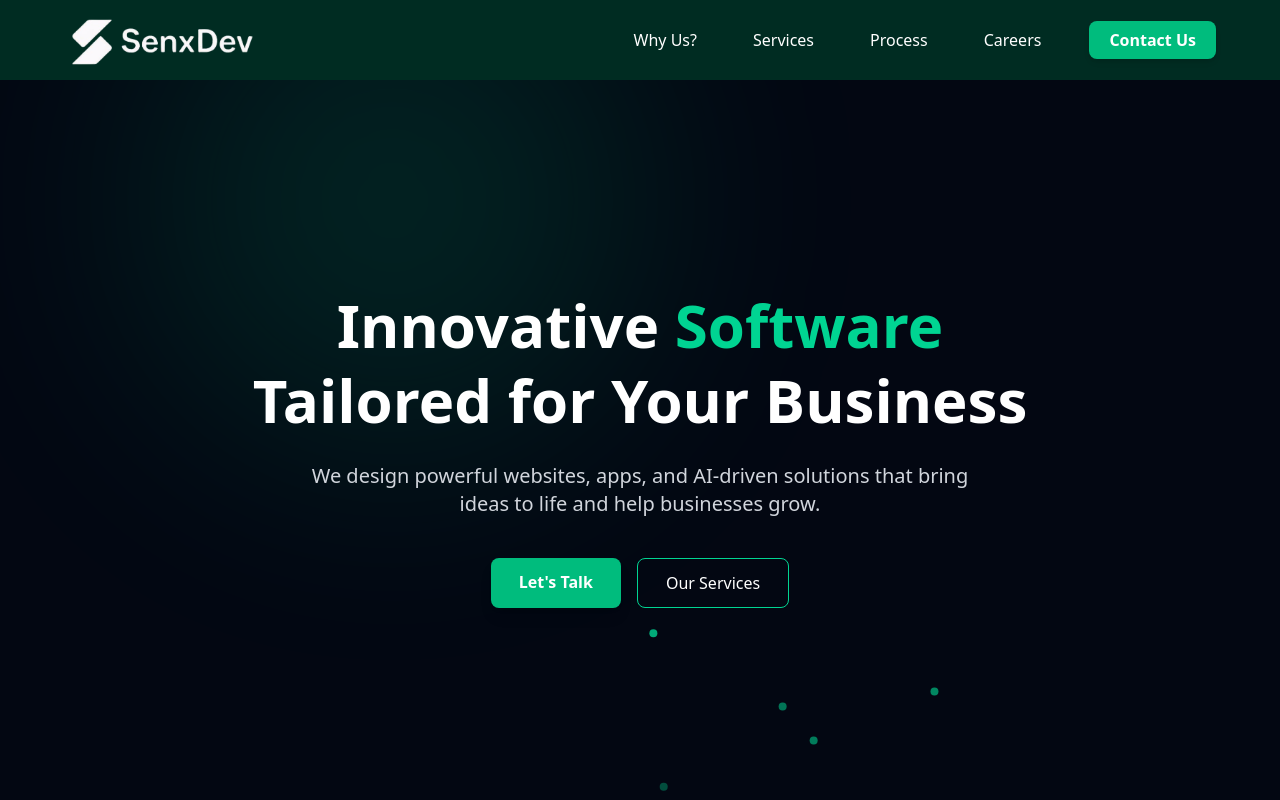
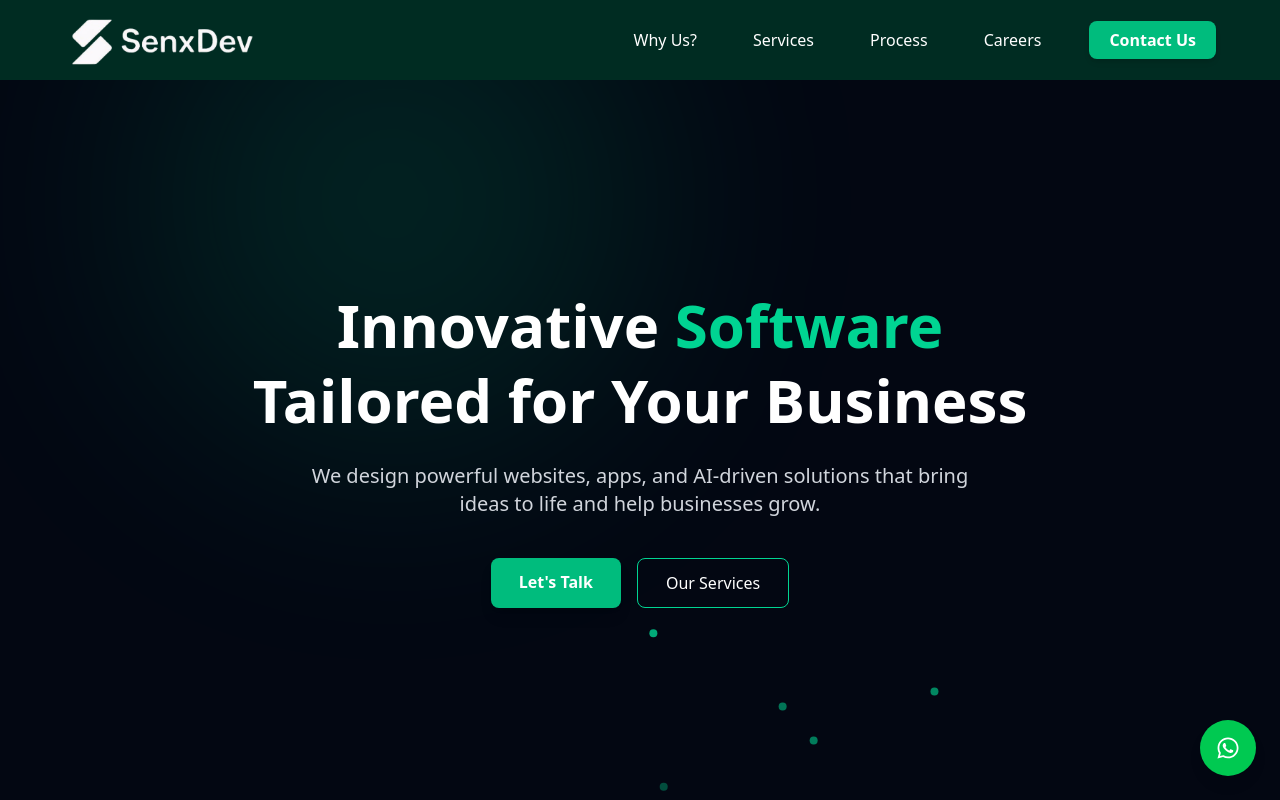
Before and after one commit to SSSARROW/wb, a React (Vite) app: page / in a window 1280 px wide. Shown: the top 800 px of the page. Built offline with nearby package versions, Linux system fonts and the light colour scheme.

Commit message:
whatsapp

```diff
--- a/src/App.jsx
+++ b/src/App.jsx
@@ -1,6 +1,6 @@
 import React, { useState } from "react"
 import { BrowserRouter, Routes, Route } from "react-router-dom"
-import Navbar from "./components/Navbar"  // Add this import
+import Navbar from "./components/Navbar"
 import Hero from "./components/Hero"
 import About from "./components/About"
 import Services from "./components/Services"
@@ -11,6 +11,7 @@ import Process from "./components/Process"
 import Careers from "./components/Careers"
 import JobDetail from "./pages/careers/[job]"
 import ApplyForm from "./pages/careers/ApplyForm"
+import FloatingWhatsApp from "./components/FloatingWhatsApp"
 
 const App = () => {
   const [showCareers, setShowCareers] = useState(false)
@@ -80,6 +81,8 @@ const App = () => {
           </>
         } />
       </Routes>
+      {/* Add the floating WhatsApp button */}
+      <FloatingWhatsApp />
     </BrowserRouter>
   )
 }
--- a/src/components/Contact.jsx
+++ b/src/components/Contact.jsx
@@ -1,9 +1,10 @@
 "use client"
 
-import React from "react"  // Added this import as per the provided snippet
+import React from "react"
 import { useEffect, useRef, useState } from "react"
 import { motion, useInView, useAnimation } from "framer-motion"
 import { Mail, Phone, Send, Github, Linkedin, Twitter, Instagram } from "lucide-react"
+import { FaWhatsapp } from "react-icons/fa"
 
 const ContactInfo = ({ icon, title, content, delay }) => {
   return (
@@ -282,7 +283,8 @@ export default function Contact() {
                 <h3 className="text-xl font-bold text-white mb-4">Follow Us</h3>
                 <div className="flex space-x-4">
                   <SocialLink icon={<Linkedin size={20} />} href="https://linkedin.com/company/senxdev" delay={1} />
-                  <SocialLink icon={<Instagram size={20} />} href="https://instagram.com/senxdev                                " delay={3} />
+                  <SocialLink icon={<Instagram size={20} />} href="https://instagram.com/senxdev" delay={3} />
+                  <SocialLink icon={<FaWhatsapp size={20} />} href="https://wa.me/94763581264" delay={4} />
                 </div>
               </div>
             </div>
--- /dev/null
+++ b/src/components/FloatingWhatsApp.jsx
@@ -0,0 +1,50 @@
+"use client";
+
+import React from "react";
+import { motion } from "framer-motion";
+import { FaWhatsapp } from "react-icons/fa";
+
+export default function FloatingWhatsApp() {
+  const handleWhatsAppClick = () => {
+    const phoneNumber = "94763581264";
+    const message = "Hello! I'm interested in your services.";
+    const url = `https://wa.me/${phoneNumber}?text=${encodeURIComponent(
+      message
+    )}`;
+    window.open(url, "_blank");
+  };
+
+  return (
+    <motion.div
+      className="fixed bottom-6 right-6 z-50"
+      initial={{ scale: 0, opacity: 0 }}
+      animate={{ scale: 1, opacity: 1 }}
+      transition={{
+        duration: 0.5,
+        delay: 2,
+        type: "spring",
+        stiffness: 260,
+        damping: 20,
+      }}
+      whileHover={{ scale: 1.1 }}
+      whileTap={{ scale: 0.95 }}
+    >
+      <button
+        onClick={handleWhatsAppClick}
+        className="bg-green-500 hover:bg-green-600 text-white p-4 rounded-full shadow-lg hover:shadow-xl transition-all duration-300 group relative"
+        aria-label="Contact us on WhatsApp"
+      >
+        <FaWhatsapp size={24} />
+
+        {/* Pulse animation */}
+        <div className="absolute inset-0 rounded-full bg-green-500 animate-ping opacity-20"></div>
+
+        {/* Tooltip */}
+        <div className="absolute right-full mr-3 top-1/2 transform -translate-y-1/2 bg-gray-900 text-white text-sm px-3 py-2 rounded-lg opacity-0 group-hover:opacity-100 transition-opacity duration-300 whitespace-nowrap">
+          Chat with us on WhatsApp
+          <div className="absolute left-full top-1/2 transform -translate-y-1/2 border-l-4 border-l-gray-900 border-y-4 border-y-transparent"></div>
+        </div>
+      </button>
+    </motion.div>
+  );
+}
--- a/src/components/Process.jsx
+++ b/src/components/Process.jsx
@@ -2,7 +2,7 @@
 
 import { useRef, useState, useEffect } from "react";
 import { motion, AnimatePresence } from "framer-motion";
-import { Lightbulb, Code, Rocket, MessageSquare } from "lucide-react";
+import { Lightbulb, Code, Rocket, MessageSquare, ChevronLeft, ChevronRight } from "lucide-react";
 
 const processSteps = [
 	{
@@ -67,7 +67,7 @@ const OurProcess = () => {
 		};
 	}, []);
 
-	// Handle touch events for swipe support
+	// Improved touch events for better mobile sensitivity
 	useEffect(() => {
 		const container = scrollContainerRef.current;
 		if (!container) return;
@@ -82,11 +82,11 @@ const OurProcess = () => {
 			const touchEndX = e.touches[0].clientX;
 			const deltaX = touchStartX.current - touchEndX;
 
-			if (Math.abs(deltaX) > 50) {
+			if (Math.abs(deltaX) > 30) {
 				isScrolling.current = true;
 				setTimeout(() => {
 					isScrolling.current = false;
-				}, 1200);
+				}, 800);
 
 				if (deltaX > 0) {
 					setCurrentStep((prev) => Math.min(prev + 1, processSteps.length - 1));
@@ -97,14 +97,18 @@ const OurProcess = () => {
 			}
 		};
 
-		container.addEventListener("touchstart", handleTouchStart);
-		container.addEventListener("touchmove", handleTouchMove);
+		container.addEventListener("touchstart", handleTouchStart, { passive: true });
+		container.addEventListener("touchmove", handleTouchMove, { passive: true });
 
 		return () => {
 			container.removeEventListener("touchstart", handleTouchStart);
 			container.removeEventListener("touchmove", handleTouchMove);
 		};
 	}, []);
+
+	// Navigation helpers for mobile buttons
+	const goToPrevious = () => setCurrentStep((prev) => Math.max(prev - 1, 0));
+	const goToNext = () => setCurrentStep((prev) => Math.min(prev + 1, processSteps.length - 1));
 
 	return (
 		<section className="text-white relative py-20" id="process">
@@ -171,11 +175,11 @@ const OurProcess = () => {
 					</div>
 				</div>
 
-				{/* Cards container - all cards with fixed positions */}
+				{/* Cards container - switched to CSS Grid for better mobile flow */}
 				<div
 					ref={scrollContainerRef}
-					className="relative w-full overflow-hidden py-8"
-					style={{ height: "400px" }}
+					className="relative w-full overflow-hidden py-8 grid grid-cols-1 md:grid-cols-3 gap-4 md:gap-8"
+					style={{ minHeight: "300px" }}
 				>
 					{processSteps.map((step, idx) => {
 						const isActive = idx === currentStep;
@@ -183,39 +187,18 @@ const OurProcess = () => {
 						const isNext = idx === currentStep + 1;
 						const isVisible = isActive || isPrevious || isNext;
 
-						// Calculate position - active card is always centered
-						let leftPosition = "50%";
-						let transform = "translateX(-50%)";
-
-						if (isActive) {
-							// Active card: center of screen
-							leftPosition = "50%";
-							transform = "translateX(-50%)";
-						} else if (isPrevious) {
-							// Previous card: left of center
-							leftPosition = "50%";
-							transform = "translateX(calc(-100% - 440px))"; // 300px (half active) + 100px (half inactive) + 40px spacing
-						} else if (isNext) {
-							// Next card: right of center
-							leftPosition = "50%";
-							transform = "translateX(400px)";
-						}
-
 						return (
 							<motion.div
 								key={idx}
-								className={`absolute top-1/2 flex flex-col items-center justify-center text-center border-2 transition-all duration-1000 ease-in-out ${
+								className={`flex flex-col items-center justify-center text-center border-2 transition-all duration-1000 ease-in-out ${
 									isActive
-										? "w-[600px] h-[320px] scale-105 opacity-100 bg-gradient-to-br from-zinc-800 to-zinc-900 border-green-500 shadow-[0_12px_48px_rgba(0,255,128,0.3)]"
+										? "w-full md:w-[600px] h-auto md:h-[320px] scale-100 opacity-100 bg-gradient-to-br from-zinc-800 to-zinc-900 border-green-500 shadow-[0_12px_48px_rgba(0,255,128,0.3)]"
 										: isVisible
-										? "w-[200px] h-[120px] scale-95 opacity-70 bg-zinc-800 border-transparent shadow-[0_6px_20px_rgba(0,0,0,0.2)]"
-										: "w-[200px] h-[120px] scale-90 opacity-0 bg-zinc-800 border-transparent"
-								}`}
+										? "w-full md:w-[200px] h-auto md:h-[120px] scale-95 opacity-70 bg-zinc-800 border-transparent shadow-[0_6px_20px_rgba(0,0,0,0.2)]"
+										: "w-full md:w-[200px] h-auto md:h-[120px] scale-90 opacity-0 bg-zinc-800 border-transparent"
+								} ${!isVisible ? "hidden md:block" : ""}`}
 								style={{
-									left: leftPosition,
-									transform: `${transform} translateY(-50%)`,
 									borderRadius: "16px",
-									visibility: isVisible ? "visible" : "hidden",
 									zIndex: isActive ? 10 : 1,
 								}}
 								aria-live={isActive ? "polite" : "off"}
@@ -252,6 +235,26 @@ const OurProcess = () => {
 						);
 					})}
 				</div>
+
+				{/* Mobile navigation buttons */}
+				<div className="flex justify-center gap-4 mt-8 md:hidden">
+					<button
+						onClick={goToPrevious}
+						disabled={currentStep === 0}
+						className="p-2 bg-zinc-800 rounded-full text-zinc-400 hover:text-white disabled:opacity-50"
+						aria-label="Previous step"
+					>
+						<ChevronLeft size={24} />
+					</button>
+					<button
+						onClick={goToNext}
+						disabled={currentStep === processSteps.length - 1}
+						className="p-2 bg-zinc-800 rounded-full text-zinc-400 hover:text-white disabled:opacity-50"
+						aria-label="Next step"
+					>
+						<ChevronRight size={24} />
+					</button>
+				</div>
 			</div>
 
 			{/* Scroll indicator */}
```
